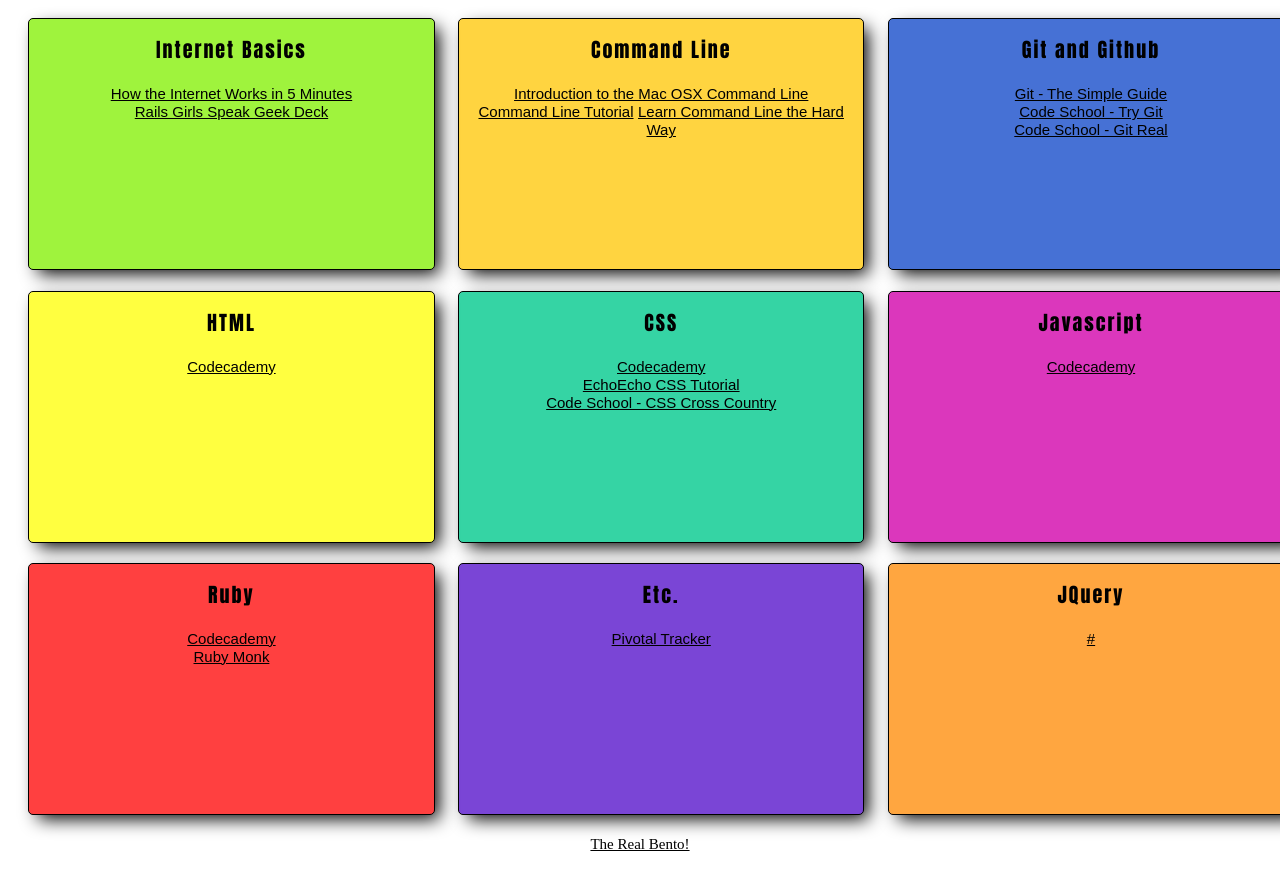
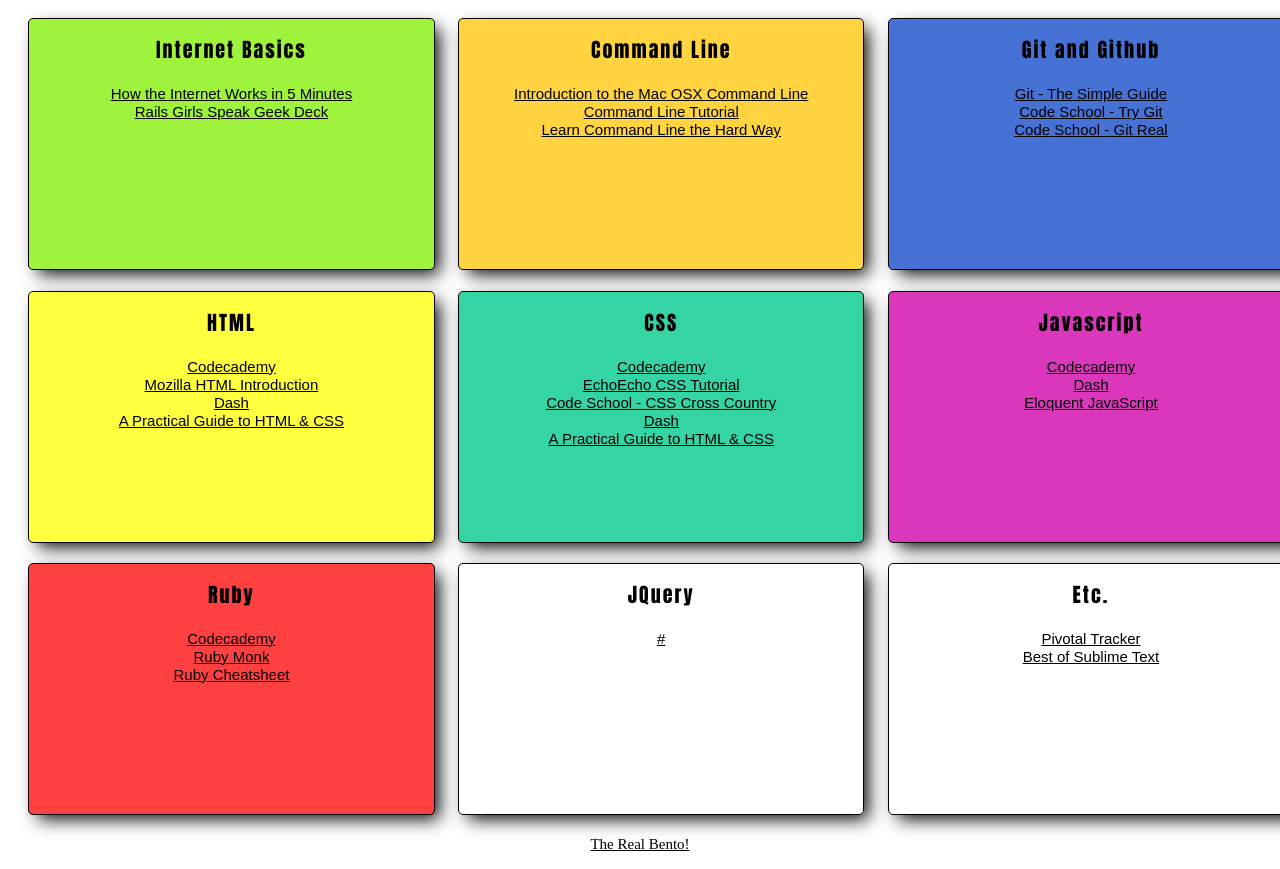
Before and after one commit to kelseyledford/wdi_bento, a plain HTML site: page index.html in a window 1280 px wide. Shown: the part 153-1022 px from the top of the page. Drawn offline with Linux system fonts and the light colour scheme.

Commit message:
Add links

```diff
--- a/index.html
+++ b/index.html
@@ -27,14 +27,20 @@
 			</p>
 			<p class="box_body">
 				<a href="http://www.codecademy.com/tracks/javascript">Codecademy</a>
+			<br>
+				<a href="https://dash.generalassemb.ly/">Dash</a>
+			<br>
+				<a href="http://eloquentjavascript.net/contents.html">Eloquent JavaScript</a>
 			</p>
 		</div>
-		<div class="box" id="tr_JQuery">
+		<div class="box" id="tr_etc">
 			<p class="box_header">
-				JQuery
+				Etc.
 			</p>
 			<p class="box_body">
-				<a href="#t">#</a>
+				<a href="http://www.pivotaltracker.com">Pivotal Tracker</a>
+				<br>
+				<a href="http://scotch.io/bar-talk/best-of-sublime-text-3-features-plugins-and-settings">Best of Sublime Text</a>
 			</p>
 		</div>
 	</div>
@@ -55,6 +61,12 @@
 			</p>
 			<p class="box_body">
 				<a href="http://www.codecademy.com/tracks/web">Codecademy</a>
+				<br>
+				<a href="https://developer.mozilla.org/en-US/docs/Web/Guide/HTML/Introduction">Mozilla HTML Introduction</a>
+				<br>
+				<a href="https://dash.generalassemb.ly/">Dash</a>
+				<br>
+				<a href="http://learn.shayhowe.com/">A Practical Guide to HTML & CSS</a>
 			</p>
 		</div>
 		<div class="box" id="tl_ruby">
@@ -65,6 +77,8 @@
 				<a href="http://http://www.codecademy.com/tracks/ruby">Codecademy</a>
 				<br>
 				<a href="https://rubymonk.com/">Ruby Monk</a>
+				<br>
+				<a href="http://www.cheat-sheets.org/saved-copy/RubyCheat.pdf">Ruby Cheatsheet</a>
 			</p>
 		</div>
 	</div>
@@ -77,6 +91,7 @@
 				<a href="http://blog.teamtreehouse.com/introduction-to-the-mac-os-x-command-line">Introduction to the Mac OSX Command Line</a>
 				<br>
 				<a href="http://www.davidbaumgold.com/tutorials/command-line/">Command Line Tutorial</a>
+				<br>
 				<a href="http://cli.learncodethehardway.org/book/">Learn Command Line the Hard Way</a>
 			</p>
 		</div>
@@ -90,14 +105,18 @@
 				<a href="http://www.echoecho.com/cssintroduction.htm">EchoEcho CSS Tutorial</a>
 				<br>
 				<a href="https://www.codeschool.com/courses/css-cross-country">Code School - CSS Cross Country</a>
+				<br>
+				<a href="https://dash.generalassemb.ly/">Dash</a>
+				<br>
+				<a href="http://learn.shayhowe.com/">A Practical Guide to HTML & CSS</a>
 			</p>
 		</div>
-		<div class="box" id="tc_etc">
+		<div class="box" id="tc_JQuery">
 			<p class="box_header">
-				Etc.
+				JQuery
 			</p>
 			<p class="box_body">
-				<a href="http://www.pivotaltracker.com">Pivotal Tracker</a>
+				<a href="#t">#</a>
 			</p>
 		</div>
 	</div>
```
